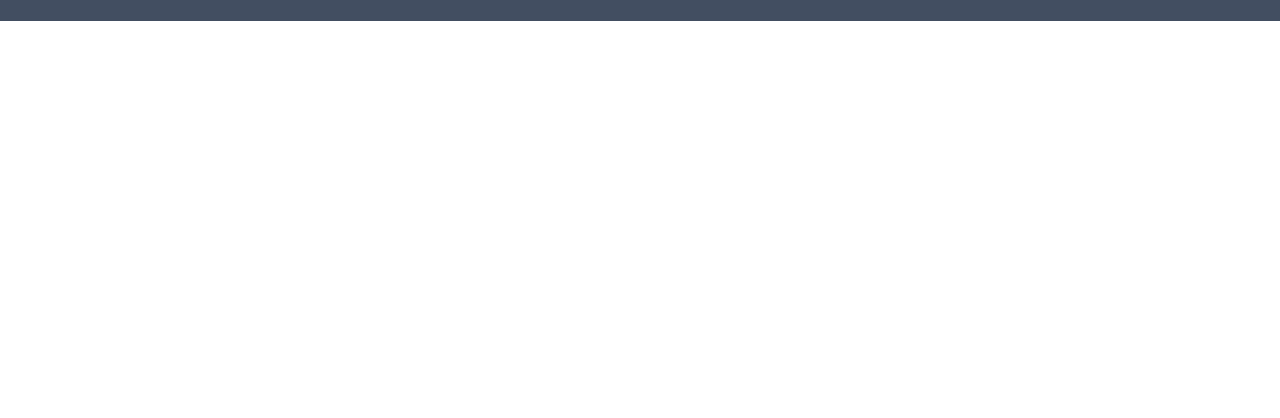
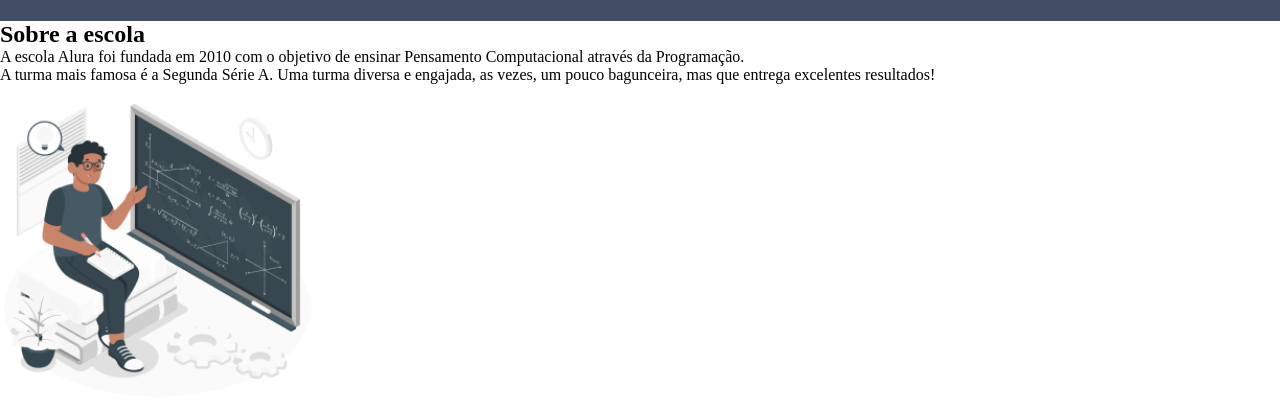
Before and after one commit to DIOGOPINDUCA/SITE_ESCOLA, a plain HTML site: page index.html in a window 1280 px wide. Shown: the part 80-498 px from the top of the page. Drawn offline with Linux system fonts and the light colour scheme.

Commit message:
Classes 2

```diff
--- a/index.html
+++ b/index.html
@@ -17,16 +17,22 @@
               <li class="cabeçalho-lista-item">Estudante</li>
         </ul>
         </head>
+        </header>
+        <section class="Escola">
 
+<div class="Escola-div-conteudo">
 
-        </header>
+    <h2 class="Escola-titulo">Sobre a escola</h2>
+    <p class="Escola-texto-1">A escola Alura foi fundada em 2010 com o objetivo de ensinar Pensamento Computacional através da Programação. </p>
+    <p class="Escola-texto-2">A turma mais famosa é a Segunda Série A. Uma turma diversa e engajada, as vezes, um pouco bagunceira, mas que entrega excelentes resultados!</p>
+
+</div>
+
+          <img class="Escola-imagem" src="Formula-amico 1.png" alt="">
 
 
 
-
-
-
-
+        </section>
 
 
 
--- a/style.css
+++ b/style.css
@@ -24,3 +24,7 @@ display: inline-block;
 margin: 0 16px;
 font-size: 24px;
 }
+
+.Escola-imagem{
+width: 25%;
+}
```
Also changed, not shown: Formula-amico 1.png (added).
